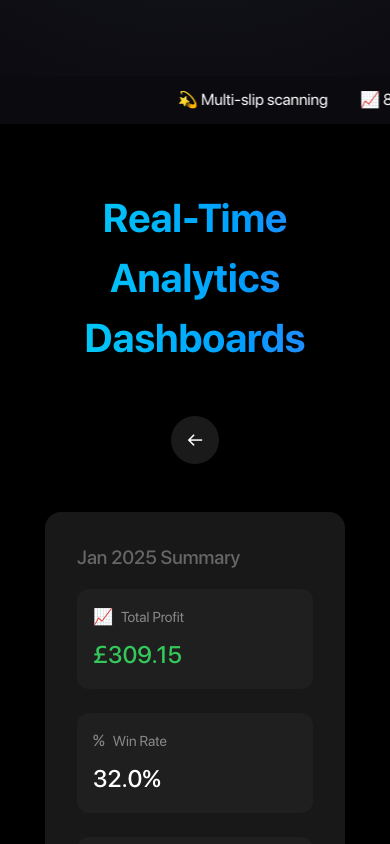
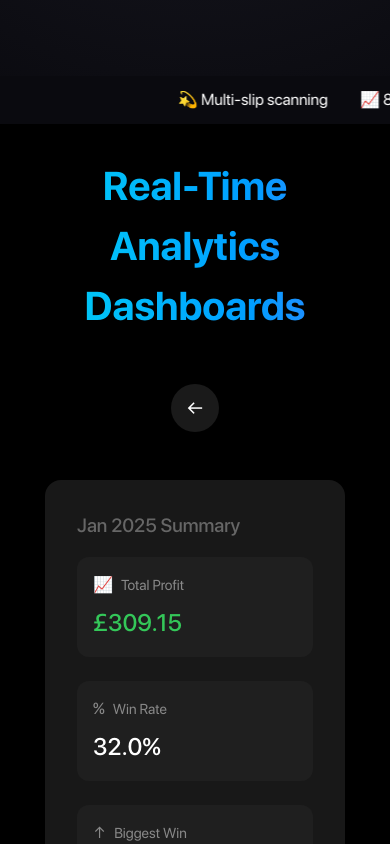
Before and after one commit to okoliken/zort, a React (Vite) app: page / in a window 390 px wide. Shown: the part 720-1564 px from the top of the page. Built offline with nearby package versions, Linux system fonts and the light colour scheme.

Commit message:
removed excess padding on mobile

```diff
--- a/src/components/sections/RealTimeBoard.tsx
+++ b/src/components/sections/RealTimeBoard.tsx
@@ -50,7 +50,7 @@ export const RealTimeBoard = () => {
   };
 
   return (
-    <div className="py-16 px-[10%] bg-black">
+    <div className="py-8 px-[5%] md:py-16 md:px-[10%] bg-black">
       <h2 className="text-[2.5rem] font-bold mb-12 text-center bg-gradient-to-r from-cyan-400 to-blue-500 text-transparent bg-clip-text">
         Real-Time Analytics Dashboards
       </h2>
```
